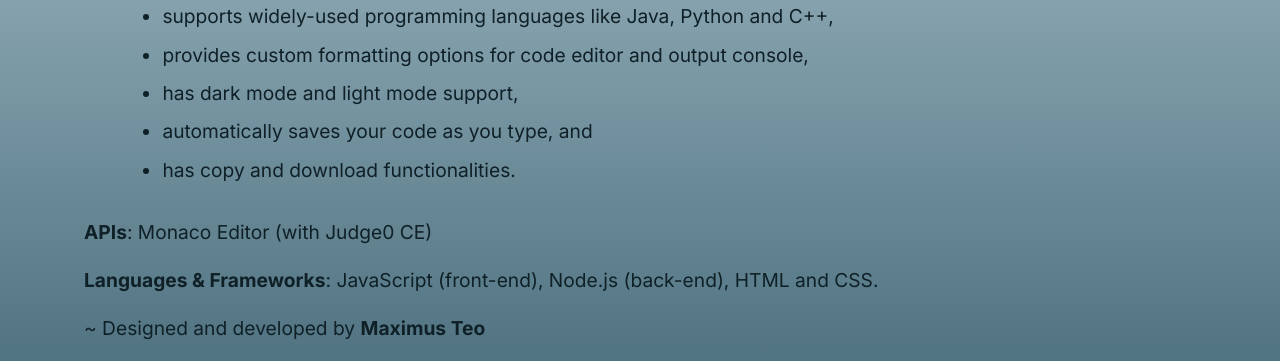
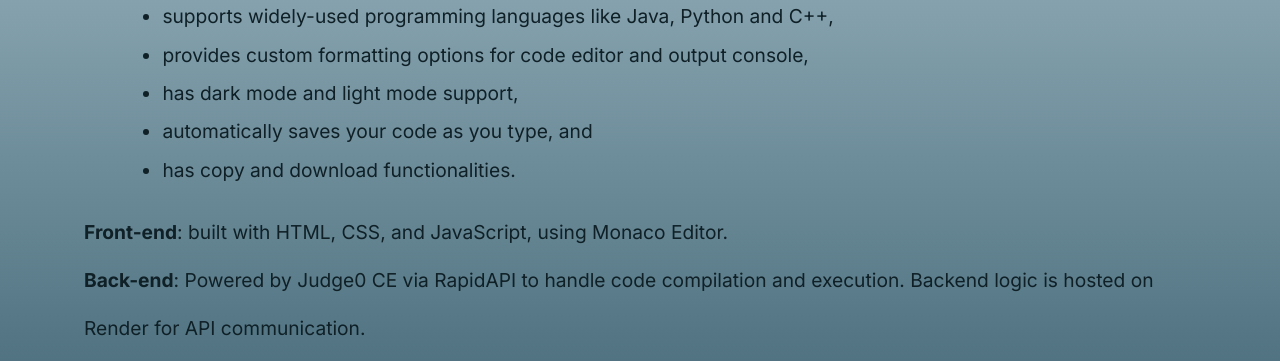
Before and after one commit to maximus-teo/codepad, a website with bundled scripts: page about/index.html in a window 1280 px wide. Shown: the part 335-696 px from the top of the page. Built offline with nearby package versions, Linux system fonts and the light colour scheme; a script that the page names is missing.

Commit message:
edited about page

```diff
--- a/about/index.html
+++ b/about/index.html
@@ -40,8 +40,8 @@
             </ul>
         </p>
         <p style="font-size:1.2rem; text-align: left; line-height: 2.5;">
-            <b>APIs</b>: Monaco Editor (with Judge0 CE)<br>
-            <b>Languages & Frameworks</b>: JavaScript (front-end), Node.js (back-end), HTML and CSS.<br>
+            <b>Front-end</b>: built with HTML, CSS, and JavaScript, using Monaco Editor.<br>
+            <b>Back-end</b>: Powered by Judge0 CE via RapidAPI to handle code compilation and execution. Backend logic is hosted on Render for API communication.<br>
             ~ Designed and developed by <b>Maximus Teo</b><br>
         </p>
 
```
Also changed, not shown: README.md.
